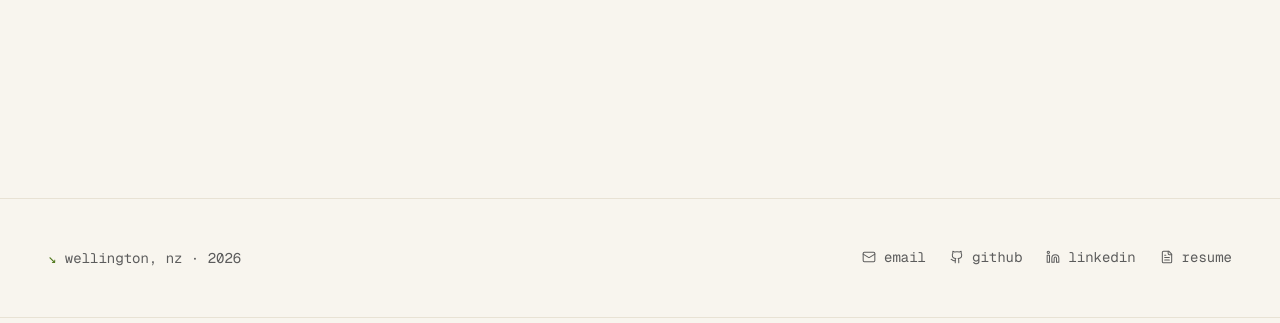
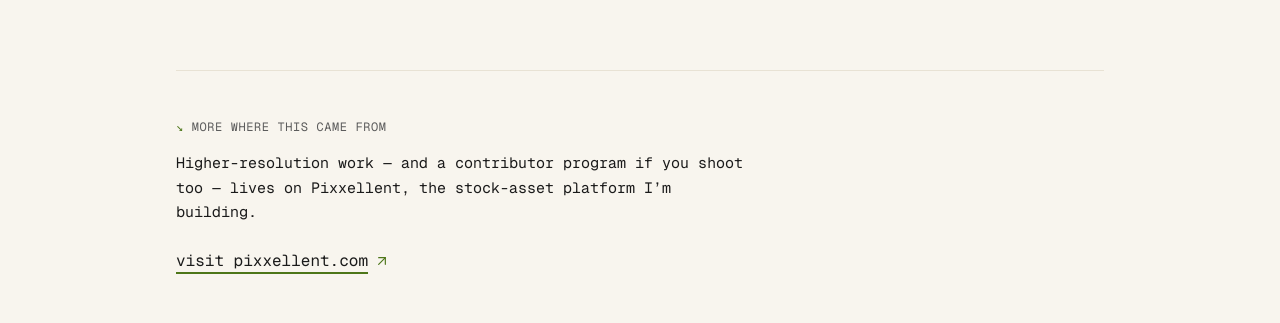
Before and after one commit to Arshanwer/portfolio, a Next.js app: page /photography in a window 1280 px wide. Shown: the part 331-654 px from the top of the page. Built offline with nearby package versions, Linux system fonts and the light colour scheme; no server answers.

Commit message:
feat: add pixxellent cta to photography page
Soft funnel at the bottom of /photography pointing visitors to pixxellent.com.
Sits below the gallery so it doesn't compete with the photos themselves, and
uses the same arrow + mono treatment as the work-page external links for
visual consistency.

```diff
--- a/src/app/photography/page.tsx
+++ b/src/app/photography/page.tsx
@@ -1,3 +1,5 @@
+import { ArrowUpRight } from "lucide-react";
+import Icon from "@/components/Icon";
 import PhotographyGallery from "@/components/PhotographyGallery";
 import { fetchPhotos } from "@/lib/cloudinary";
 
@@ -34,6 +36,38 @@ export default async function Photography() {
 			) : (
 				<PhotographyGallery photos={photos} />
 			)}
+
+			<div className="mt-16 border-t border-border pt-10 sm:mt-20 sm:pt-12">
+				<p className="font-mono text-xs uppercase tracking-wider text-muted">
+					<span aria-hidden="true" className="text-accent">
+						↘
+					</span>{" "}
+					more where this came from
+				</p>
+				<p className="mt-4 max-w-xl text-base leading-relaxed text-foreground sm:text-[15px]">
+					Higher-resolution work &mdash; and a contributor program if
+					you shoot too &mdash; lives on Pixxellent, the stock-asset
+					platform I&rsquo;m building.
+				</p>
+				<p className="mt-6">
+					<a
+						href="https://pixxellent.com"
+						target="_blank"
+						rel="noopener noreferrer"
+						className="inline-flex items-center gap-1.5 font-mono text-sm text-foreground transition-colors duration-200 hover:text-accent focus-visible:text-accent focus-visible:outline-2 focus-visible:outline-offset-4 focus-visible:outline-accent motion-reduce:transition-none sm:text-base"
+					>
+						<span className="underline decoration-accent decoration-2 underline-offset-[6px]">
+							visit pixxellent.com
+						</span>
+						<Icon
+							icon={ArrowUpRight}
+							size={16}
+							className="text-accent"
+							aria-hidden="true"
+						/>
+					</a>
+				</p>
+			</div>
 		</section>
 	);
 }
```
